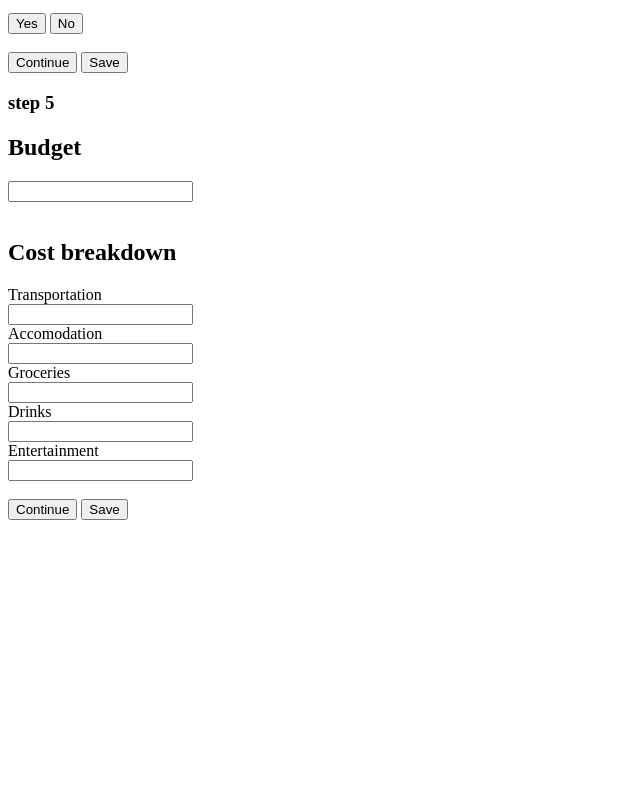
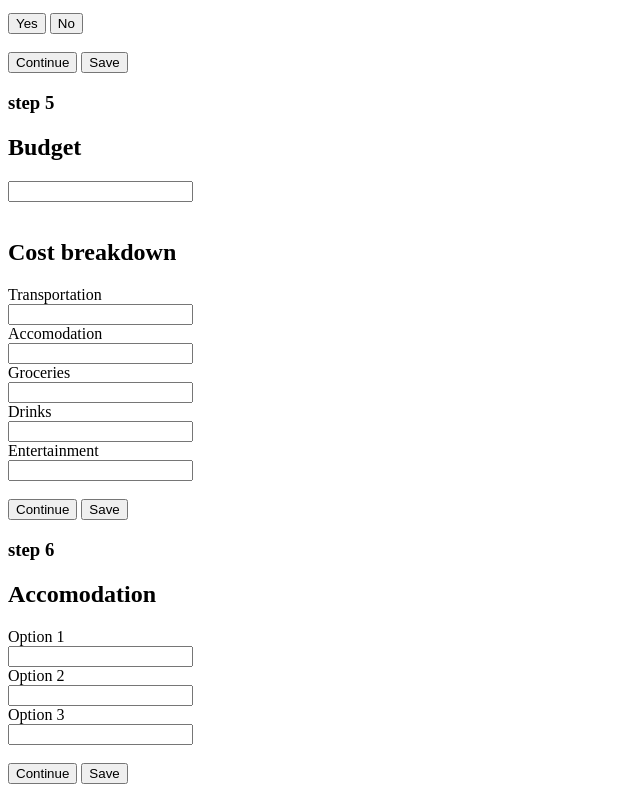
Before and after one commit to faithmwangi/Project-1-OutOfTheGroupChat, a plain HTML site: page app.html in a window 1280 px wide. Shown: the part 1462-2254 px from the top of the page, without its empty margins (0-640 px from the left). Before the commit the page ends 1990 px from the top, so only its background shows below. Drawn offline with Linux system fonts and the light colour scheme.

Commit message:
Add step 6: Accomodation

```diff
--- a/app.html
+++ b/app.html
@@ -156,19 +156,25 @@
         <!--SECTION 5: BUDGET-->
         <section id="step-5">
             <h3>step 5</h3>
-            <label for="budget"><h2>Budget</h2></label>
-            <input type="number" id="budget" name="budget"><br>
+            <div id="budget">
+                <label for="budget"><h2>Budget</h2></label>
+                <input type="number" id="budget" name="budget"><br>
+            </div>
             <br>
-            <div class="budget-breakdown">
+            <div class="cost-breakdown">
                 <h1>Cost breakdown</h1>
                 <label for="t-cost">Transportation</label><br>
                 <input type="number" id="t-cost" name="t-cost"><br>
+
                 <label for="a-cost">Accomodation</label><br>
                 <input type="number" id="a-cost" name="a-cost"><br>
+
                 <label for="g-cost">Groceries</label><br>
                 <input type="number" id="g-cost" name="g-cost"><br>
+
                 <label for="d-cost">Drinks</label><br>
                 <input type="number" id="d-cost" name="d-cost"><br>
+
                 <label for="e-cost">Entertainment</label><br>
                 <input type="number" id="e-cost" name="e-cost"><br>
             </div>
@@ -178,6 +184,26 @@
                 <button type="save" id="save-btn-5">Save</button>
             </div>
         </section>
+        <!--SECTION 6: ACCOMODATION-->
+        <section id="step-6">
+            <h3>step 6</h3>
+            <h1>Accomodation</h1>
+            <div class="accomodation">
+                <label for="op1">Option 1</label><br>
+                <input type="text" id="op-1" name="op-1"><br>
+
+                <label for="op2">Option 2</label><br>
+                <input type="text" id="op-1" name="op-2"><br>
+
+                <label for="op3">Option 3</label><br>
+                <input type="text" id="op-3" name="op-3"><br>
+            </div>
+            <br>
+            <div class="btn-6">
+                <button type="button" id="continue-btn-6">Continue</button>
+                <button type="save" id="save-btn-6">Save</button>
+            </div>
+        </section>
     </main>
 </body>
 </html>
```
